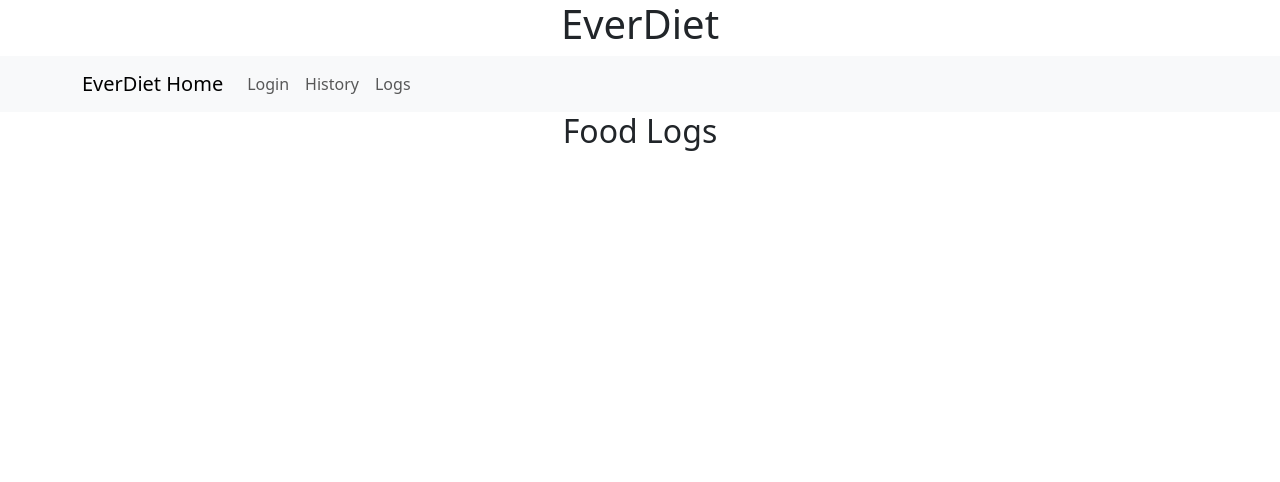
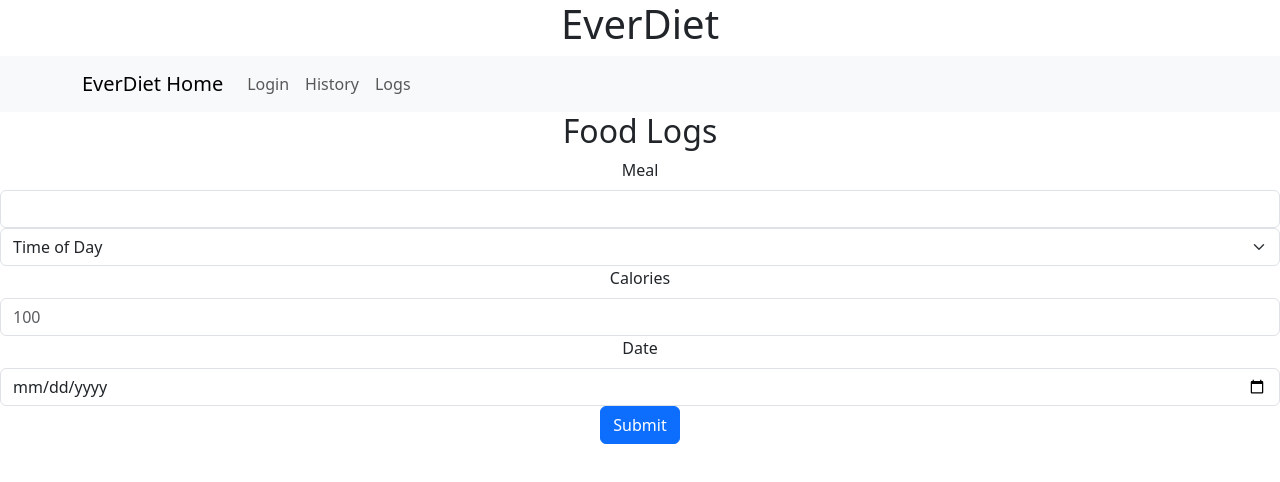
Before and after one commit to ashley773877/food-logger-frontend, a React (Create React App) app: page /Logs in a window 1280 px wide. Shown: the top 482 px of the page. Built offline with nearby package versions, Linux system fonts and the light colour scheme.

Commit message:
made log sheet

```diff
--- a/src/components/SignUp.js
+++ b/src/components/SignUp.js
@@ -4,7 +4,8 @@ import InputGroup from 'react-bootstrap/InputGroup';
 import Form from 'react-bootstrap/Form';
 import Col from 'react-bootstrap/Col';
 import Row from 'react-bootstrap/Row';
-import { useRef, useState } from "react";
+import Button from 'react-bootstrap/Button';
+import { useRef } from "react";
 
 function SignUpForm() {
     const emailInputRef = useRef(null);
@@ -93,7 +94,11 @@ function SignUpForm() {
           <Form.Label>Password</Form.Label>
           <Form.Control type="password" placeholder="Password" />
         </Form.Group>
-        <button type="submit">Sign Up</button>
+        <Form.Group as={Row} className="mb-3">
+        <Col sm={{ span: 10, offset: 2 }}>
+          <Button type="submit">Sign in</Button>
+        </Col>
+      </Form.Group>
 
       </Form>
 
--- a/src/pages/HomePage.js
+++ b/src/pages/HomePage.js
@@ -4,11 +4,15 @@ import QuotesList from "../components/QuotesList";
 
 function HomePage() {
     return (
-        <div>
+        <><div>
             <h2> HomePage</h2>
-            <QuotesList />
+
 
         </div>
+
+            <footer>
+            <QuotesList />
+            </footer></>
     );
 }
 
--- a/src/pages/LogPage.js
+++ b/src/pages/LogPage.js
@@ -1,13 +1,48 @@
+import { Form, FormGroup, FormControl, Button } from 'react-bootstrap';
+
+
 
 
 function LogPage() {
 
     return (
+        <>
+        <h2> Food Logs</h2>
+
         <div>
-            <h2> Food Logs</h2>
+        <Form>
+      <FormGroup controlId="meal">
+        <Form.Label>Meal</Form.Label>
+        <FormControl type="meal"  />
+      </FormGroup>
+
+      <Form.Select aria-label="Default select example">
+      <option>Time of Day</option>
+      <option value="1">Breakfeast</option>
+      <option value="2">Lunch</option>
+      <option value="3">Dinner</option>
+      <option value="4">Snack</option>
+    </Form.Select>
+
+      <FormGroup controlId="Calories">
+        <Form.Label>Calories</Form.Label>
+        <FormControl type="Calories" placeholder="100" />
+      </FormGroup>
+
+      <FormGroup controlId="date">
+        <Form.Label>Date</Form.Label>
+        <FormControl type="Date" placeholder="MM/DD/YYYY" />
+      </FormGroup>
+
+      <Button variant="primary" type="submit">
+        Submit
+      </Button>
+    </Form>
+
 
 
         </div>
+        </>
     );
 }
 
--- a/src/pages/LoginPage.js
+++ b/src/pages/LoginPage.js
@@ -6,6 +6,9 @@
 import Form from 'react-bootstrap/Form';
 import SignUpForm from '../components/SignUp';
 import { useRef, useState } from "react";
+import Button from 'react-bootstrap/Button';
+import Col from 'react-bootstrap/Col';
+import Row from 'react-bootstrap/Row';
 
 function LoginPage() {
     const emailInputRef = useRef(null);
@@ -42,7 +45,13 @@ function LoginPage() {
                 <Form.Label>Password</Form.Label>
                 <Form.Control type="password" placeholder="Password" />
               </Form.Group>
-              <button type="submit">Sign In</button>
+             {/* <button type="submit">Sign In</button> */}
+             <Form.Group as={Row} className="mb-3">
+        <Col sm={{ span: 10, offset: 2 }}>
+          <Button type="submit">Sign in</Button>
+        </Col>
+      </Form.Group>
+
             </Form>
             <span>
               Don't have an account?{" "}
```
Also changed, not shown: src/App.js (+6 -6 lines).
